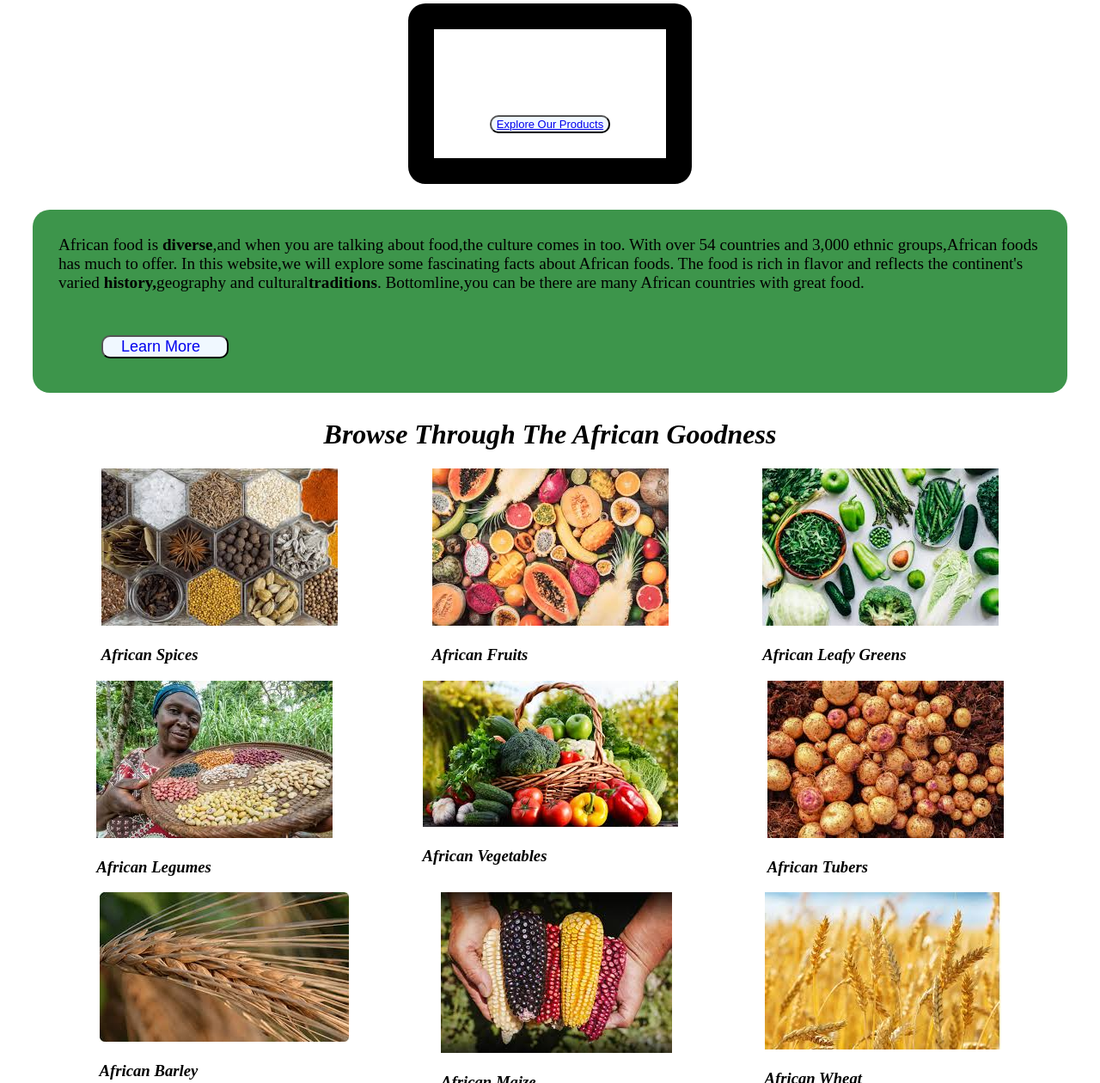
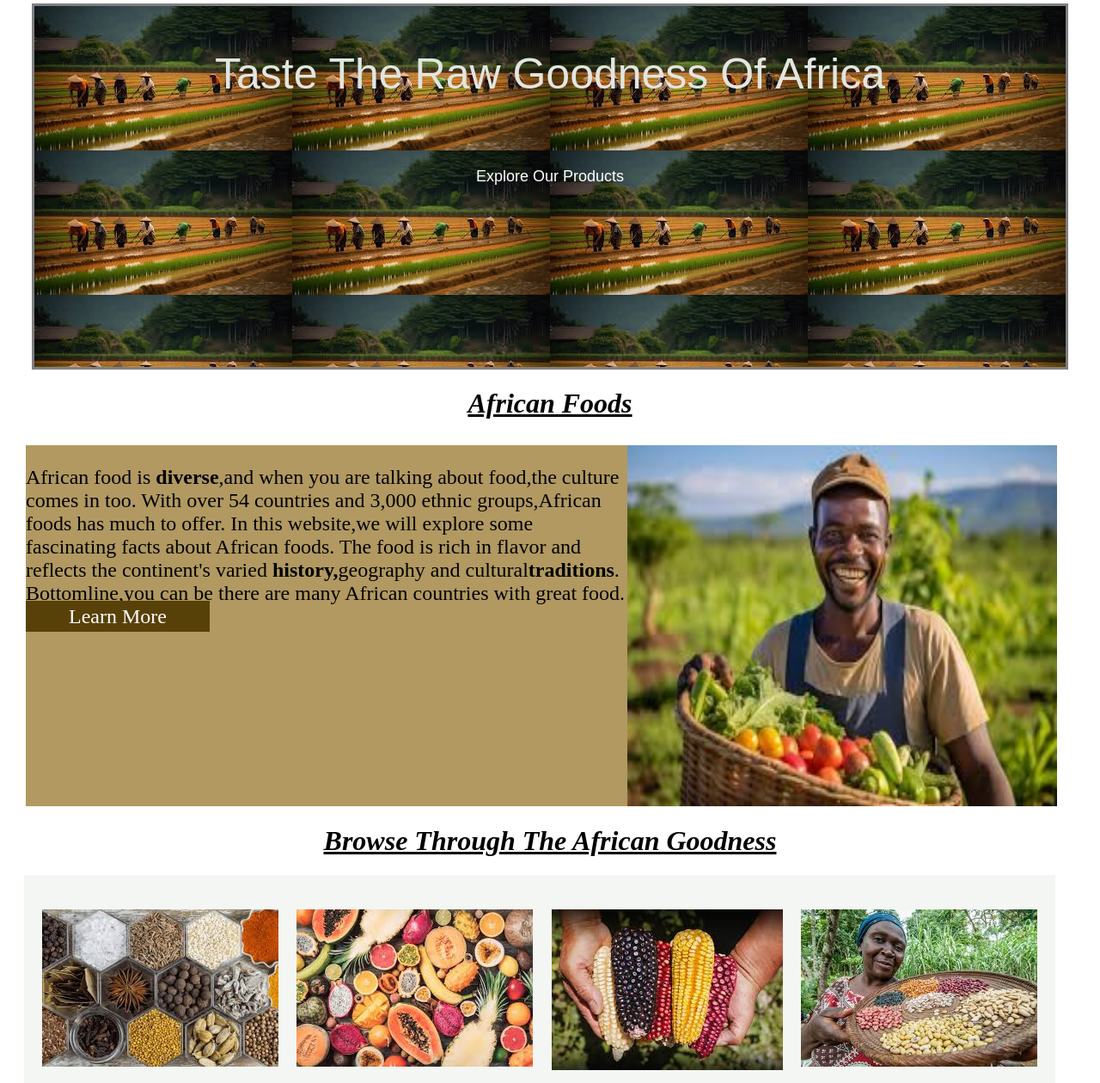
Before and after one commit to SANDIE16/T4G_Homework6, a plain HTML site: page index.html in a window 1280 px wide. Shown: the part 128-1388 px from the top of the page at 86% size. Drawn offline with Linux system fonts and the light colour scheme.

Commit message:
added new files

```diff
--- a/index.html
+++ b/index.html
@@ -6,41 +6,41 @@
     <meta name="viewport" content="width=device-width, initial-scale=1.0">
     <title>homepage</title>
     <style>
-        .raw{background-color: #3d954b;
-             border-radius: 20px;
-             margin: 30px;
-        font-size: larger;padding: 30px;
+        .raw{background-color: rgb(177, 153, 97);
+             font-size: larger;
+        height: 420px;
+        width: 1200px;
+        margin-left: 22px;
+        /* border: 3px solid grey;  */
+        margin-top: 30px;
+        display: flex;
 
     }
 
 
-        .center_img{ background-image: url(images/firstpichome.jpeg);
-            height: 150px;
+        .center_img{ background-image: url(images/aaaa.jpeg);
+            height: 420px;
             display: block;
             margin: auto;
-            width: 270px;
-          border-radius: 20px;
+            width: 1200px;
+            border: 3px solid grey;
+            color: rgb(225, 230, 225);
+            font-family: Arial, Helvetica, sans-serif;
+            font-size: 50px;
+            text-align: center;
+          /* border-radius: 20px;
             border: 30px solid black;
             color: white;
             text-align: center;
             top: 50%;
             left: 50%;
             text-justify: center;
-            text-decoration: none;
+            text-decoration: none; */
 
 
 
              }
-        button{
-            background-color: aliceblue;
-            font-size: 13px;
-            color: white;
-            margin: 50px;
-            text-decoration: aliceblue;
-            border-radius: 10px;
-            background-size: 50px;
-            text-decoration: none;
-        }
+
     .you{
 
         color: rgb(97, 95, 95);
@@ -84,11 +84,17 @@
         font-size: xx-large;
         text-align: center;
         font-style: italic;
+    text-decoration: underline;
     }
     .big{
         display: flex;
         justify-content: space-evenly;
         flex-wrap: wrap;
+        height: 580px;
+        width: 1200px;
+        background-color: rgb(243, 246, 242);
+        margin-left: 20px;
+        /* border: 3px solid grey; */
     }
     h3{
         font-style: italic;
@@ -98,6 +104,7 @@
         justify-content: space-around;
         background-color: rgb(30, 30, 74);
         color: white;
+        margin-top: 20px;
     }
     .right{
 
@@ -156,21 +163,31 @@
 
 
 
-    <div class="center_img"><p>Taste The Raw Goodness Of Africa</p><button><a href="pages/product.html">Explore Our Products</a></button></div>
-   <p class="raw"> African food is <b>diverse</b>,and when you are talking about food,the culture comes in too. With over 54 countries and 3,000 ethnic groups,African foods has much to offer. In this website,we will explore some fascinating facts about African foods. The food is rich in flavor and reflects the continent's varied <b>history,</b>geography and cultural<b>traditions</b>. Bottomline,you can be there are many African countries with great food. <button class="you"><a href="pages/product.html" style="text-decoration: none; font-size: large;padding: 30px 15px; margin-right: 10px;">Learn More</a></button>
+    <div class="center_img"><p>Taste The Raw Goodness Of Africa</p><a href="pages/product.html" style="font-size: large;text-decoration: none;color: white;">Explore Our Products</a></div>
+    <h1 class="browse">African Foods</h1>
+  <div class="raw">
+
+     <p style="font-size: x-large; color:black;"> African food is <b>diverse</b>,and when you are talking about food,the culture comes in too. With over 54 countries and 3,000 ethnic groups,African foods has much to offer. In this website,we will explore some fascinating facts about African foods. The food is rich in flavor and reflects the continent's varied <b>history,</b>geography and cultural<b>traditions</b>. Bottomline,you can be there are many African countries with great food.
+        <a href="pages/product.html" style="text-decoration: none;color: white;height: 50px;width: 200px;background-color:  rgb(88, 65, 9);padding-inline: 50px;padding-top: 5px;padding-bottom: 5px;">Learn More</a>
+        <div><img src="images/aaaaa.jpeg" width="500" style="height: 420px;"> </div>
+     </div>
     <h1 class="browse">Browse Through The African Goodness</h1>
    <div class="big">
-    <div><img src="images/spices.jpg" alt=""> <h3>African Spices</h3></div>
-    <div><img src="images/african fruits.jpeg" alt=""> <h3>African Fruits</h3></div>
-    <div><img src="images/africanleafygreens.jpeg" alt=""> <h3>African Leafy Greens</h3></div> </div>
-    <div class="big">
-         <div><img src="images/africanlegumes.jpeg" alt=""> <h3>African Legumes</h3></div>
-    <div><img src="images/vegetables.jpg" alt=""><h3>African Vegetables</h3></div>
-    <div><img src="images/cocoyam.jpg" alt=""><h3>African Tubers</h3></div> </div>
-    <div class="big">
-        <div><img src="images/barley.jpg" alt=""><h3>African Barley</h3></div>
-    <div><img src="images/maize.jpg" alt=""> <h3>African Maize</h3></div>
-    <div><img src="images/wheat.jpg" alt=""><h3>African Wheat</h3></div></div>
+    <div><img src="images/spices.jpg" alt="" style="margin-top: 40px;"> <h3>African Spices</h3></div>
+    <div><img src="images/african fruits.jpeg" alt="" style="margin-top: 40px;"> <h3>African Fruits</h3></div>
+    <div><img src="images/maize.jpg" alt="" style="margin-top: 40px;"> <h3>African Maize</h3></div>
+    <!-- <div><img src="images/africanleafygreens.jpeg" alt="" style="border-radius: 200px;"> <h3>African Leafy Greens</h3></div> </div> -->
+    <!-- <div class="big"> -->
+         <div><img src="images/africanlegumes.jpeg" alt="" style="margin-top: 40px;"> <h3>African Legumes</h3></div>
+    <div><img src="images/vegetables.jpg" alt="" ><h3>African Vegetables</h3></div>
+    <div><img src="images/cocoyam.jpg" alt=""><h3>African Tubers</h3></div>
+    <div><img src="images/wheat.jpg" ><h3>African Wheat</h3></div>
+</div>
+<h3 style="text-align: center;font-size: x-large;text-decoration: underline;">Our Sponsors</h3>
+   <div style="display: flex;justify-content: space-around;height: 150px;width: 1200;background-image: url(images/field.jpeg);">
+    <img src="images/b.jpeg" alt="" style="border-radius: 120px;">
+    <img src="images/bb.jpeg" alt="" style="border-radius: 120px;">
+    <img src="images/bbb.jpeg" alt="" style="border-radius: 120px;">
    </div>
 
     <div class="news">
```
Also changed, not shown: pages/contact.html (+1 -1 lines), pages/product.html (+5 -3 lines), images/1a.png (added), images/aaaa.jpeg (added), images/aaaaa.jpeg (added), images/b.jpeg (added), images/bb.jpeg (added), images/bbb.jpeg (added).
